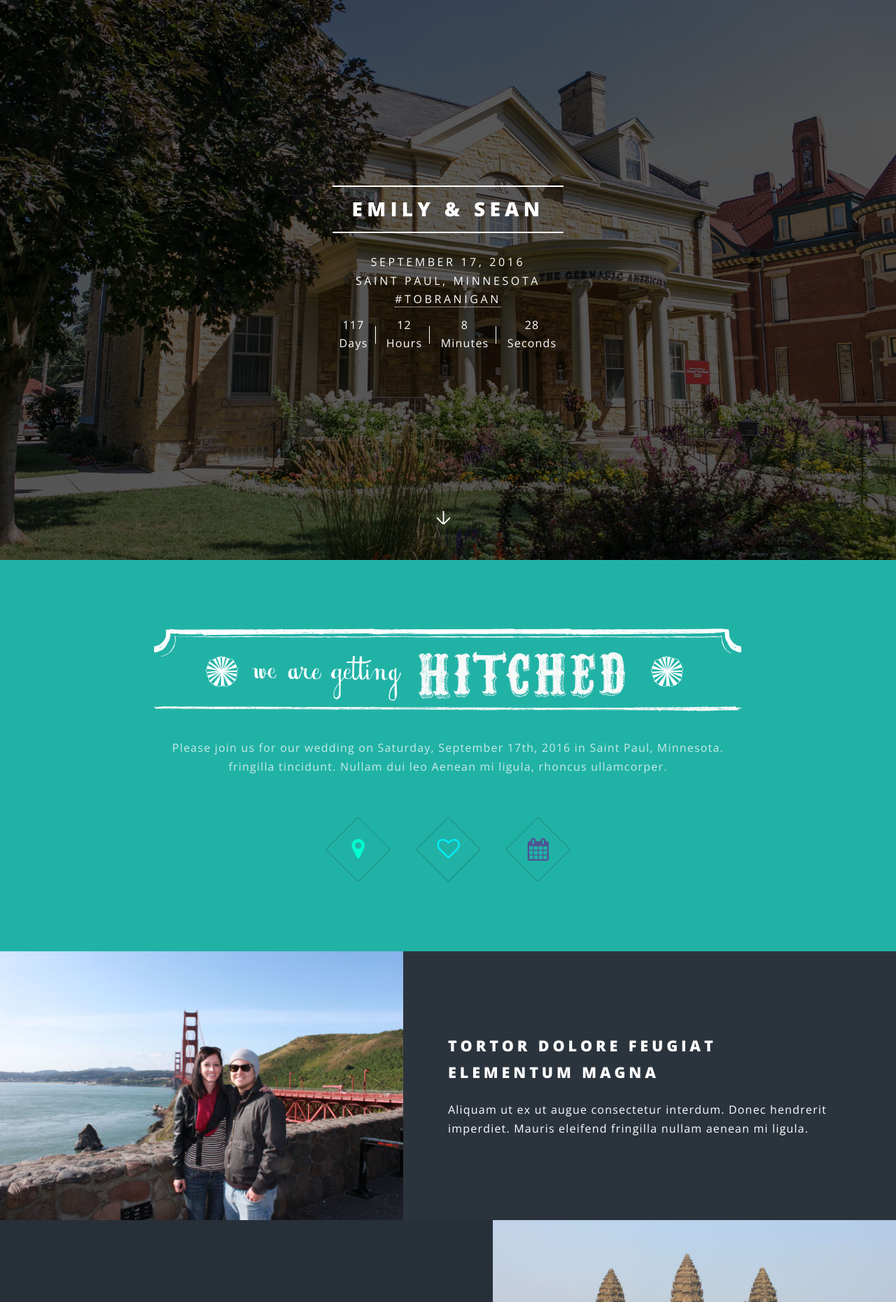
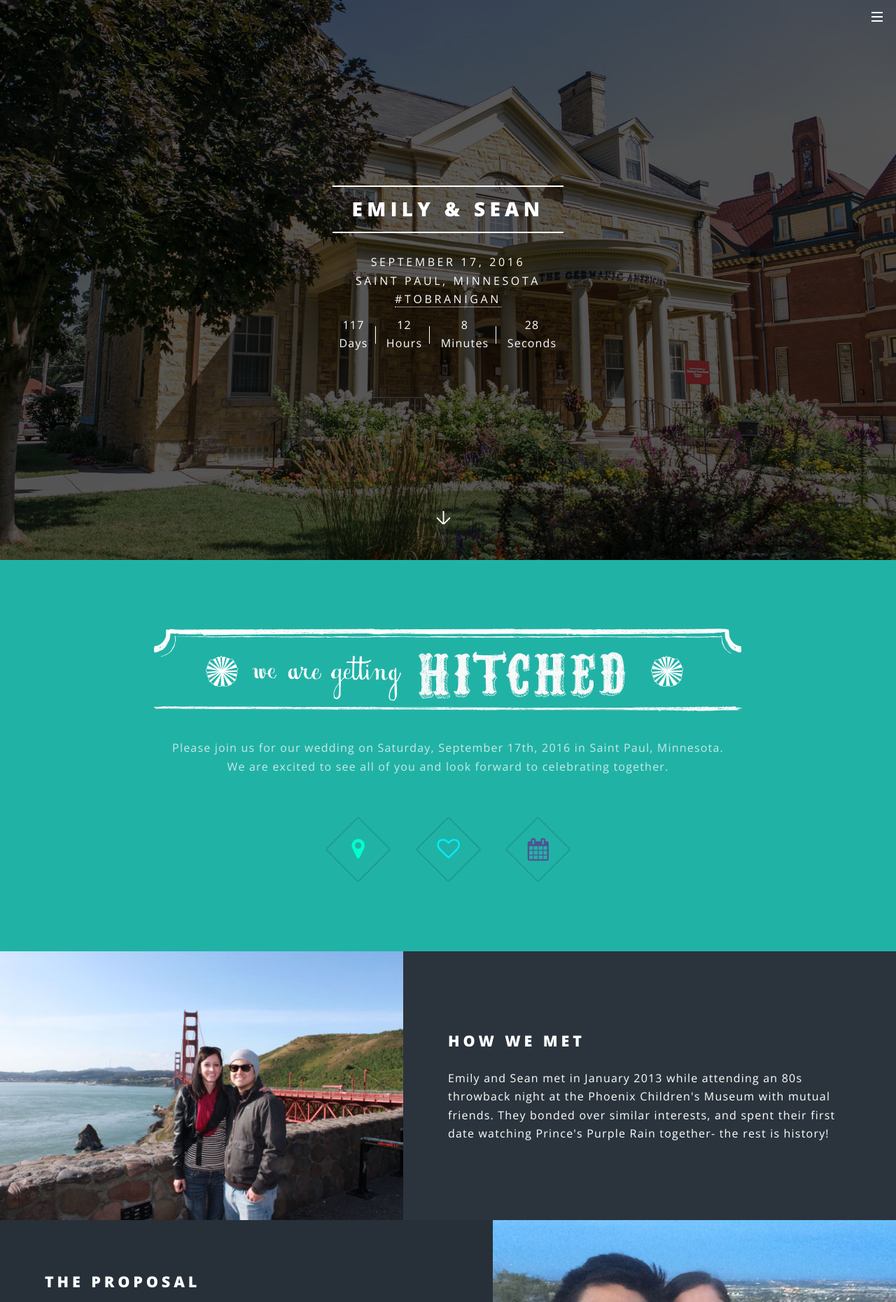
Before and after one commit to stobin111/weddin, a PHP site: page / in a window 1280 px wide. Shown: the top 1860 px of the page at 70% size. Run offline with PHP 8.4, Linux system fonts and the light colour scheme.

Commit message:
content and imgs

```diff
--- a/assets/css/main.css
+++ b/assets/css/main.css
@@ -1,11 +1,5 @@
 @import url(font-awesome.min.css);
 @import url("http://fonts.googleapis.com/css?family=Open+Sans:400,400italic,600,600italic,800,800italic");
-
-/*
-	Spectral by HTML5 UP
-	html5up.net | @n33co
-	Free for personal and commercial use under the CCA 3.0 license (html5up.net/license)
-*/
 
 /* Reset */
 
@@ -3141,7 +3135,6 @@
 		-ms-transition: opacity 0.5s ease;
 		transition: opacity 0.5s ease;
 		opacity: 1;
-		padding-top: 3em;
 	}
 
 		#page-wrapper:before {
--- /dev/null
+++ b/footer.php
@@ -0,0 +1,11 @@
+<footer id="footer">
+	<ul class="icons">
+		<li><a href="#" class="icon fa-twitter"><span class="label">Twitter</span></a></li>
+		<li><a href="#" class="icon fa-facebook"><span class="label">Facebook</span></a></li>
+		<li><a href="#" class="icon fa-instagram"><span class="label">Instagram</span></a></li>
+		<li><a href="mailto:seantobin7@gmail.com?Subject=Wedding%20contact" target="_top" class="icon fa-envelope-o"><span class="label">Email</span></a></li>
+	</ul>
+	<ul class="copyright">
+		<li>&copy; 2016 Mr. Lobster, LLC</li><!-- <li>Design: <a href="http://html5up.net">HTML5 UP</a></li> -->
+	</ul>
+</footer>
--- /dev/null
+++ b/head.php
@@ -0,0 +1,10 @@
+<head>
+	<title>Em &amp; Sean</title>
+	<meta charset="utf-8" />
+	<link rel="shortcut icon" type="image/x-icon" href="images/newly-married-couple.png">
+	<meta name="viewport" content="width=device-width, initial-scale=1" />
+	<!--[if lte IE 8]><script src="assets/js/ie/html5shiv.js"></script><![endif]-->
+	<link rel="stylesheet" href="assets/css/main.css" />
+	<!--[if lte IE 8]><link rel="stylesheet" href="assets/css/ie8.css" /><![endif]-->
+	<!--[if lte IE 9]><link rel="stylesheet" href="assets/css/ie9.css" /><![endif]-->
+</head>
--- /dev/null
+++ b/header.php
@@ -0,0 +1,16 @@
+<header id="header" class="alt">
+	<h1><a href="index.html">Em &amp; Sean</a></h1>
+	<nav id="nav">
+		<ul>
+			<li class="special">
+				<a href="#menu" class="menuToggle"></a>
+				<div id="menu">
+					<ul>
+						<li><a href="index.php">Home</a></li>
+						<li><a href="generic.php">Information</a></li>
+					</ul>
+				</div>
+			</li>
+		</ul>
+	</nav>
+</header>
--- a/index.php
+++ b/index.php
@@ -1,16 +1,6 @@
 <!DOCTYPE HTML>
-<!--charlie's webhook test again-->
 <html>
-	<head>
-		<title>Em &amp; Sean</title>
-		<meta charset="utf-8" />
-		<link rel="shortcut icon" type="image/x-icon" href="images/newly-married-couple.png">
-		<meta name="viewport" content="width=device-width, initial-scale=1" />
-		<!--[if lte IE 8]><script src="assets/js/ie/html5shiv.js"></script><![endif]-->
-		<link rel="stylesheet" href="assets/css/main.css" />
-		<!--[if lte IE 8]><link rel="stylesheet" href="assets/css/ie8.css" /><![endif]-->
-		<!--[if lte IE 9]><link rel="stylesheet" href="assets/css/ie9.css" /><![endif]-->
-	</head>
+	<?php include('head.php'); ?>
 	<body class="landing">
 		<!-- Google Tag Manager -->
 		<noscript><iframe src="//www.googletagmanager.com/ns.html?id=GTM-5NF6MV"
@@ -25,25 +15,9 @@
 			<div id="page-wrapper">
 
 				<!-- Header -->
-					<header id="header" class="alt">
-						<h1><a href="index.html">Em &amp; Sean</a></h1>
-						<nav id="nav">
-							<ul>
-								<li class="special">
-									<!-- <a href="#menu" class="menuToggle"></a> -->
-									<div id="menu">
-										<ul>
-											<li><a href="index.html">Home</a></li>
-											<li><a href="generic.html">Generic</a></li>
-											<li><a href="elements.html">Elements</a></li>
-											<li><a href="#">Sign Up</a></li>
-											<li><a href="#">Log In</a></li>
-										</ul>
-									</div>
-								</li>
-							</ul>
-						</nav>
-					</header>
+				<?php
+					include('header.php');
+				?>
 
 				<!-- Banner -->
 					<section id="banner">
@@ -85,7 +59,7 @@
 								<!-- <h2>Arcu aliquet vel lobortis ata nisl<br />
 								eget augue amet aliquet nisl cep donec</h2> -->
 								<p>Please join us for our wedding on Saturday, September 17th, 2016 in Saint Paul, Minnesota.<br />
-								fringilla tincidunt. Nullam dui leo Aenean mi ligula, rhoncus ullamcorper.</p>
+								We are excited to see all of you and look forward to celebrating together.</p>
 							</header>
 							<ul class="icons major">
 								<li><span class="icon fa-map-marker major style1"><span class="label">Lorem</span></span></li>
@@ -99,23 +73,20 @@
 					<section id="two" class="wrapper alt style2">
 						<section class="spotlight">
 							<div class="image"><img src="images/sanfranWed.jpg" alt="" /></div><div class="content">
-								<h2>Tortor dolore feugiat<br />
-								elementum magna</h2>
-								<p>Aliquam ut ex ut augue consectetur interdum. Donec hendrerit imperdiet. Mauris eleifend fringilla nullam aenean mi ligula.</p>
+								<h2>How we met</h2>
+								<p>Emily and Sean met in January 2013 while attending an 80s throwback night at the Phoenix Children's Museum with mutual friends. They bonded over similar interests, and spent their first date watching Prince's Purple Rain together- the rest is history!</p>
 							</div>
 						</section>
 						<section class="spotlight">
-							<div class="image"><img src="images/cambodiaWed.jpg" alt="" /></div><div class="content">
-								<h2>Tortor dolore feugiat<br />
-								elementum magna</h2>
-								<p>Aliquam ut ex ut augue consectetur interdum. Donec hendrerit imperdiet. Mauris eleifend fringilla nullam aenean mi ligula.</p>
+							<div class="image"><img src="images/engagement.jpg" alt="" /></div><div class="content">
+								<h2>The Proposal</h2>
+								<p>Sean and Emily went hiking one Sunday afternoon as they often do. When they arrived at their favorite hiking spot, Sean surprised Emily with a mountaintop picnic. As the sun set over Phoenix while the couple enjoyed their picnic, Sean popped the question. They celebrated on the mountaintop well after sunset and encountered an unknown wild animal in the dark on the hike out. What was normally a casual hike turned out to be a very memorable night!</p>
 							</div>
 						</section>
 						<section class="spotlight">
-							<div class="image"><img src="images/koreaWed.jpg" alt="" /></div><div class="content">
-								<h2>Augue eleifend aliquet<br />
-								sed condimentum</h2>
-								<p>Aliquam ut ex ut augue consectetur interdum. Donec hendrerit imperdiet. Mauris eleifend fringilla nullam aenean mi ligula.</p>
+							<div class="image"><img src="images/houseWed.jpg" alt="" /></div><div class="content">
+								<h2>The Couple</h2>
+								<p>Sean and Emily currently reside in Chandler, Arizona. Sean is employed at Arizona State University as a business intelligence analyst and recently finished his Master’s degree in information management. Emily works as a nurse practitioner for the Healthcare Clinic at Walgreens. They recently adopted their dog, Charlie, a terrier mix. They are very excited to start this next chapter together as a married couple.</p>
 							</div>
 						</section>
 					</section>
@@ -227,17 +198,9 @@
 					</section>
 
 				<!-- Footer -->
-					<footer id="footer">
-						<ul class="icons">
-							<li><a href="#" class="icon fa-twitter"><span class="label">Twitter</span></a></li>
-							<li><a href="#" class="icon fa-facebook"><span class="label">Facebook</span></a></li>
-							<li><a href="#" class="icon fa-instagram"><span class="label">Instagram</span></a></li>
-							<li><a href="mailto:seantobin7@gmail.com?Subject=Wedding%20contact" target="_top" class="icon fa-envelope-o"><span class="label">Email</span></a></li>
-						</ul>
-						<ul class="copyright">
-							<li>&copy; 2016 Mr. Lobster, LLC</li><!-- <li>Design: <a href="http://html5up.net">HTML5 UP</a></li> -->
-						</ul>
-					</footer>
+				<?php
+					include('footer.php');
+				?>
 
 			</div>
 
```
Also changed, not shown: generic.html (deleted, +0 -94 lines), generic.php (added, +69 -0 lines), archive/README.txt (renamed from README.txt), archive/index.html (renamed from index.html), images/engagement.jpg (added), images/houseWed.JPG (added).
